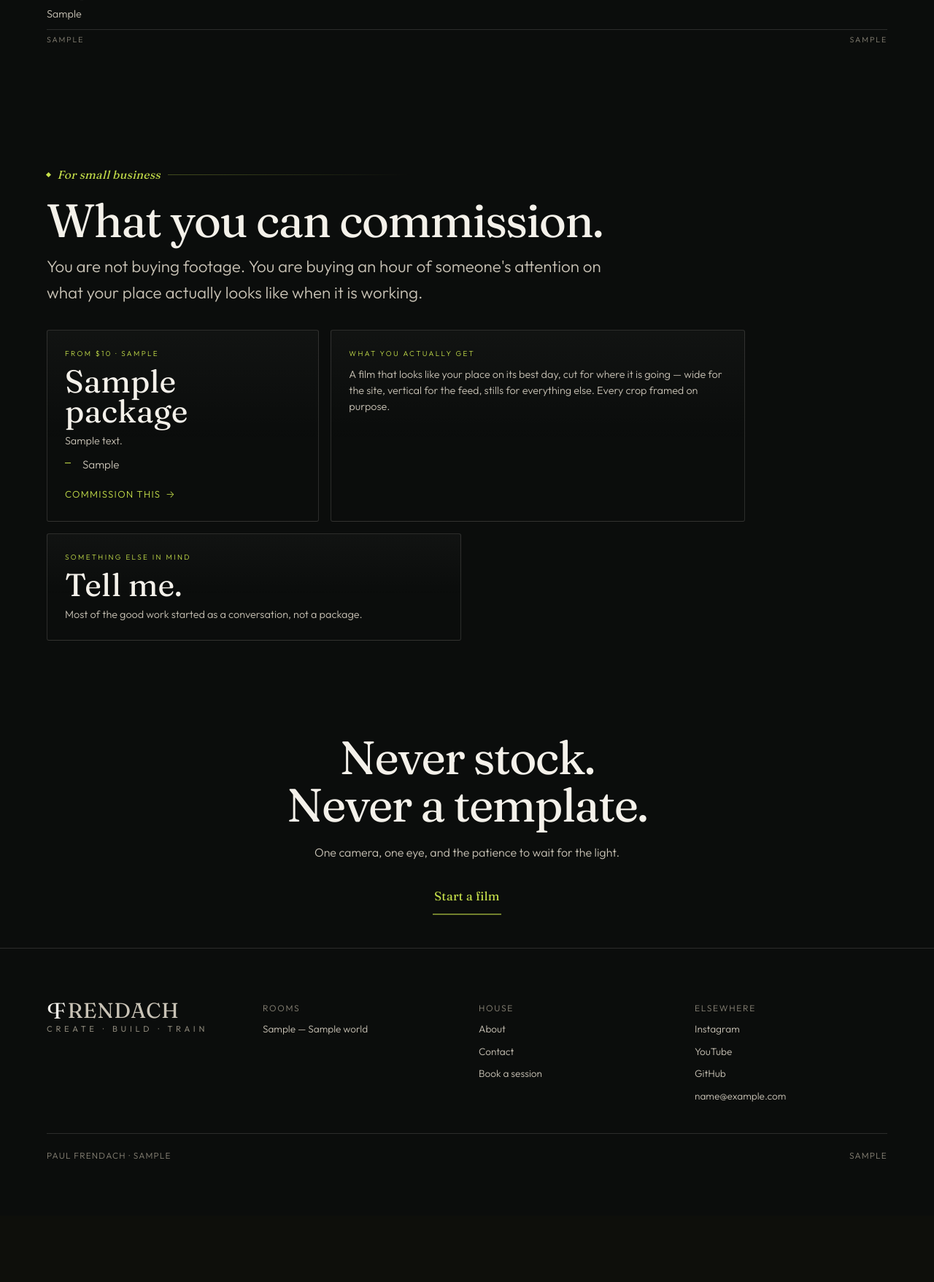
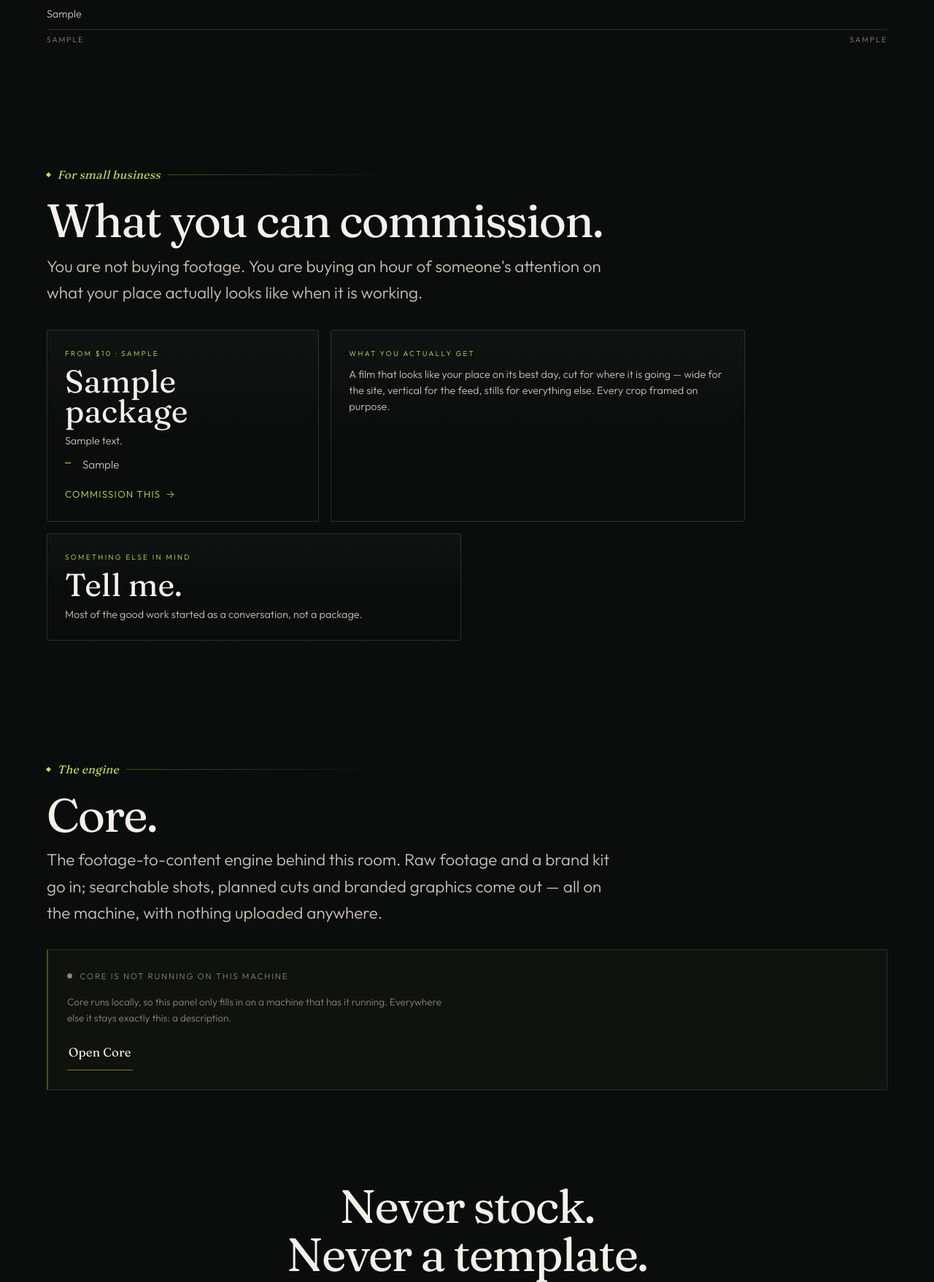
Before and after one commit to paul8frendach/pfrendach, a Django app: page /create/ in a window 1280 px wide. Shown: the part 1845-3602 px from the top of the page at 73% size. Before the commit the page ends 3433 px from the top, so only its background shows below. Run offline with Django 5.2, Linux system fonts and the light colour scheme; tables that the repository leaves empty hold one stand-in row (values such as "Sample post"); grey boxes marked "Sample" are stand-in pictures.

Commit message:
Real projects in Build; Core reporting live into Create
Build now carries the actual work, read from the repos rather than invented:
Debrief (live on PythonAnywhere — 67 models, 130 migrations, 131 templates,
~65k lines, iOS shell verified on device), Sunset Landing 40 (11 apps, ~17k
lines, deposit-on-approval Stripe with a local stub, trust-level guest
routing, floor-plan tour), Core (local-first content engine), and this site.
Eighteen features across them, each one a thing that actually shipped.

Core reports into the Create room. It is local-first — nothing it holds leaves
the machine — so there is no server the site could ask. The panel asks the
visitor's own browser instead: one request, 1.2s fuse, and a failure is the
expected case rather than an error. On this machine it fills with the real
library; everywhere else it stays a description of what the tool is.

Also fixed: an older generic .ground .cw rule in worlds.css matched every
clock face, so Build was showing the match clock's numerals through the
escapement. Face visibility is decided in one place now.

Co-Authored-By: Claude Opus 5 <noreply@anthropic.com>

```diff
--- a/static/css/house.css
+++ b/static/css/house.css
@@ -985,16 +985,6 @@ a.card:hover::before, .card--hover:hover::before { transform: scaleY(1); }
   pointer-events: none;
   overflow: hidden;
 }
-.ground .cw {
-  position: absolute;
-  left: 50%;
-  top: 50%;
-  width: max(150vw, 150vh);
-  height: auto;
-  translate: -50% -50%;
-  opacity: 0.42;
-  transition: opacity 900ms var(--ease);
-}
 .ground [data-tick] { transition: stroke-opacity 400ms linear; }
 
 /* The vignette lives on the ground, not the wash, so a world can replace its
@@ -1722,11 +1712,6 @@ a.tile:hover { background: color-mix(in srgb, var(--accent) 5%, transparent); }
 
 /* The movement leans toward whoever is looking at it. A few pixels, no more —
    enough to register, never enough to notice as an effect. */
-.ground .cw {
-  translate:
-    calc(-50% + var(--pdx) * 14px)
-    calc(-50% + var(--pdy) * 10px);
-}
 
 /* The world's light follows the pointer across the page. */
 .ground__wash::after {
@@ -1801,6 +1786,8 @@ a.tile:hover { background: color-mix(in srgb, var(--accent) 5%, transparent); }
   transition: opacity 700ms var(--ease);
 }
 
+/* Each room shows exactly one face. The other two stay mounted and running at
+   zero opacity, which is what lets a room change cross-fade instead of cut. */
 [data-world="build"] .ground .cw:not(.cw--shutter):not(.cw--match) { opacity: 0.34; }
 [data-world="create"] .ground .cw--shutter { opacity: 0.5; }
 [data-world="train"] .ground .cw--match { opacity: 0.36; }
--- a/static/css/worlds.css
+++ b/static/css/worlds.css
@@ -27,7 +27,6 @@
       color-mix(in srgb, var(--ink) 60%, black) 3px 4px),
     linear-gradient(180deg, transparent 38%, color-mix(in srgb, var(--ink) 96%, black) 100%);
 }
-[data-world="create"] .ground .cw { opacity: 0.12; }
 [data-world="create"] .ground::after {
   background:
     radial-gradient(ellipse at center, transparent 22%, var(--ink) 82%),
@@ -216,7 +215,6 @@
     radial-gradient(110% 70% at 50% -8%, color-mix(in srgb, var(--steel) 16%, transparent), transparent 56%);
   mask-image: radial-gradient(120% 100% at 50% 0%, black 40%, transparent 92%);
 }
-[data-world="build"] .ground .cw { opacity: 0.34; }
 [data-world="build"] .ground::after {
   background:
     radial-gradient(ellipse at center, transparent 46%, var(--ink) 96%),
@@ -466,7 +464,6 @@
       transparent 0 84px,
       color-mix(in srgb, var(--gold) 2.6%, transparent) 84px 168px);
 }
-[data-world="train"] .ground .cw { opacity: 0.1; }
 [data-world="train"] .ground::after {
   background:
     radial-gradient(ellipse 90% 70% at 50% 8%, transparent 20%, var(--ink) 84%),
@@ -834,3 +831,83 @@
   font-weight: 500;
   letter-spacing: 0.14em;
 }
+
+/* ---- Core panel: the engine, reporting from this machine ---- */
+
+[data-world="create"] .corepanel {
+  margin-top: clamp(20px, 2.6vw, 32px);
+  padding: clamp(18px, 2.2vw, 26px);
+  border: 1px solid var(--rule);
+  border-left: 2px solid color-mix(in srgb, var(--glow) 30%, transparent);
+  background: color-mix(in srgb, var(--glow) 2.5%, transparent);
+  display: grid;
+  gap: 0.9rem;
+  justify-items: start;
+  transition: border-color 0.5s var(--ease), background 0.5s var(--ease);
+}
+[data-world="create"] .corepanel.is-live {
+  border-left-color: var(--glow);
+  background: color-mix(in srgb, var(--glow) 5%, transparent);
+}
+
+[data-world="create"] .corepanel__head {
+  display: flex;
+  align-items: center;
+  gap: 0.65rem;
+  font-size: 0.72rem;
+  letter-spacing: 0.16em;
+  text-transform: uppercase;
+  color: var(--muted);
+}
+[data-world="create"] .corepanel__dot {
+  width: 7px;
+  height: 7px;
+  border-radius: 50%;
+  background: var(--muted);
+  flex: none;
+}
+[data-world="create"] .corepanel.is-live .corepanel__dot {
+  background: var(--glow);
+  box-shadow: 0 0 0 0 color-mix(in srgb, var(--glow) 60%, transparent);
+  animation: core-pulse 2.4s var(--ease) infinite;
+}
+[data-world="create"] .corepanel.is-live .corepanel__state { color: var(--glow); }
+@keyframes core-pulse {
+  0%   { box-shadow: 0 0 0 0 color-mix(in srgb, var(--glow) 55%, transparent); }
+  70%  { box-shadow: 0 0 0 9px transparent; }
+  100% { box-shadow: 0 0 0 0 transparent; }
+}
+
+[data-world="create"] .corepanel__grid {
+  display: grid;
+  grid-template-columns: repeat(auto-fit, minmax(88px, 1fr));
+  gap: 1px;
+  width: 100%;
+  background: var(--rule);
+  border: 1px solid var(--rule);
+}
+[data-world="create"] .corepanel__grid[hidden] { display: none; }
+[data-world="create"] .corepanel__grid span {
+  background: var(--ink);
+  padding: 12px 14px;
+  display: grid;
+  gap: 2px;
+  font-size: 0.62rem;
+  letter-spacing: 0.18em;
+  text-transform: uppercase;
+  color: var(--muted);
+}
+[data-world="create"] .corepanel__grid b {
+  font-family: var(--font-display);
+  font-weight: 400;
+  font-size: 1.7rem;
+  letter-spacing: -0.01em;
+  color: var(--bone);
+}
+
+[data-world="create"] .corepanel__note {
+  color: var(--muted);
+  font-size: 0.85rem;
+  margin: 0;
+  max-width: 58ch;
+}
--- /dev/null
+++ b/static/js/core-bridge.js
@@ -0,0 +1,72 @@
+/* =========================================================================
+   Core bridge.
+
+   Core is a local-first content engine — its whole premise is that a
+   business's footage never leaves their machine. There is therefore no server
+   this page could ask about it. What it can do is ask the visitor's own
+   browser whether Core is running on *their* machine, and show the library if
+   it is.
+
+   So the panel is live for the person sitting at the machine and honestly
+   inert for everyone else. It never blocks, never retries in a loop, and a
+   failure is the expected case rather than an error.
+   ========================================================================= */
+
+(function () {
+  "use strict";
+
+  function mountCore() {
+    var panel = document.querySelector("[data-core-panel]");
+    if (!panel || panel.dataset.coreReady === "1") return;
+    panel.dataset.coreReady = "1";
+
+    var base = panel.dataset.coreUrl;
+    var state = panel.querySelector("[data-core-state]");
+    var stats = panel.querySelector("[data-core-stats]");
+    var note = panel.querySelector("[data-core-note]");
+    var open = panel.querySelector("[data-core-open]");
+
+    // A machine without Core should cost nothing: one request, short fuse.
+    var controller = new AbortController();
+    var timer = window.setTimeout(function () { controller.abort(); }, 1200);
+
+    fetch(base + "/api/status/", { signal: controller.signal, mode: "cors" })
+      .then(function (res) {
+        if (!res.ok) throw new Error("core said " + res.status);
+        return res.json();
+      })
+      .then(function (data) {
+        window.clearTimeout(timer);
+        panel.classList.add("is-live");
+        state.textContent = "Core is running on this machine";
+
+        var map = {
+          "[data-core-assets]": data.assets,
+          "[data-core-moments]": data.moments,
+          "[data-core-workspaces]": data.workspaces,
+          "[data-core-videos]": data.video_projects,
+          "[data-core-graphics]": data.graphic_projects,
+        };
+        Object.keys(map).forEach(function (sel) {
+          var el = panel.querySelector(sel);
+          if (el) el.textContent = String(map[sel]);
+        });
+
+        stats.removeAttribute("hidden");
+        open.removeAttribute("hidden");
+        note.textContent =
+          "These are the real counts from the library on this machine. " +
+          "Nothing here was uploaded to see them.";
+      })
+      .catch(function () {
+        window.clearTimeout(timer);
+        // Not an error. Core simply is not running here, which is the norm.
+        panel.classList.add("is-idle");
+        state.textContent = "Core is not running on this machine";
+      });
+  }
+
+  window.PF = window.PF || {};
+  window.PF.mountCore = mountCore;
+  mountCore();
+})();
--- a/static/js/house.js
+++ b/static/js/house.js
@@ -313,6 +313,7 @@
 
   function mountPage() {
     mountPanels();
+    if (window.PF && window.PF.mountCore) window.PF.mountCore();
 
     var risers = document.querySelectorAll(".rise:not(.is-in)");
 
--- a/templates/base.html
+++ b/templates/base.html
@@ -71,6 +71,7 @@
   <script src="{% asset 'js/clockwork.js' %}" defer></script>
   <script src="{% asset 'js/house.js' %}" defer></script>
   <script src="{% asset 'js/router.js' %}" defer></script>
+  <script src="{% asset 'js/core-bridge.js' %}" defer></script>
   {% block curtain_js %}{% endblock %}
   {% block extra_js %}{% endblock %}
 </body>
--- a/templates/create/index.html
+++ b/templates/create/index.html
@@ -140,6 +140,47 @@ left to right, like a contact sheet.
 </section>
 {% endif %}
 
+{% comment %}
+Core is local-first: nothing it holds ever leaves the machine it runs on. So
+this panel does not call a server — it asks the visitor's own browser whether
+Core is running *here*. On Paul's machine it fills with the real library; for
+everyone else it stays a description of what the tool is. That asymmetry is
+the honest behaviour for a local-first tool, not a limitation to paper over.
+{% endcomment %}
+<section class="section" id="core">
+  <div class="shell">
+    <p class="beat">The engine</p>
+    <h2>Core.</h2>
+    <p class="lead" style="margin-top:0.7rem;max-width:54ch">
+      The footage-to-content engine behind this room. Raw footage and a brand
+      kit go in; searchable shots, planned cuts and branded graphics come out —
+      all on the machine, with nothing uploaded anywhere.
+    </p>
+
+    <div class="corepanel" data-core-panel data-core-url="http://localhost:8014">
+      <div class="corepanel__head">
+        <span class="corepanel__dot" data-core-dot></span>
+        <span class="corepanel__state" data-core-state>Looking for Core on this machine…</span>
+      </div>
+
+      <div class="corepanel__grid" data-core-stats hidden>
+        <span><b data-core-assets>—</b>clips</span>
+        <span><b data-core-moments>—</b>moments</span>
+        <span><b data-core-workspaces>—</b>workspaces</span>
+        <span><b data-core-videos>—</b>videos</span>
+        <span><b data-core-graphics>—</b>graphics</span>
+      </div>
+
+      <p class="corepanel__note" data-core-note>
+        Core runs locally, so this panel only fills in on a machine that has it
+        running. Everywhere else it stays exactly this: a description.
+      </p>
+
+      <a class="btn" data-core-open href="http://localhost:8014/" hidden>Open Core</a>
+    </div>
+  </div>
+</section>
+
 <section class="section section--tight">
   <div class="shell center">
     <h2 style="max-width:20ch;margin-inline:auto">Never stock. Never a template.</h2>
```
Also changed, not shown: apps/house/management/commands/seed_house.py (+111 -24 lines).
